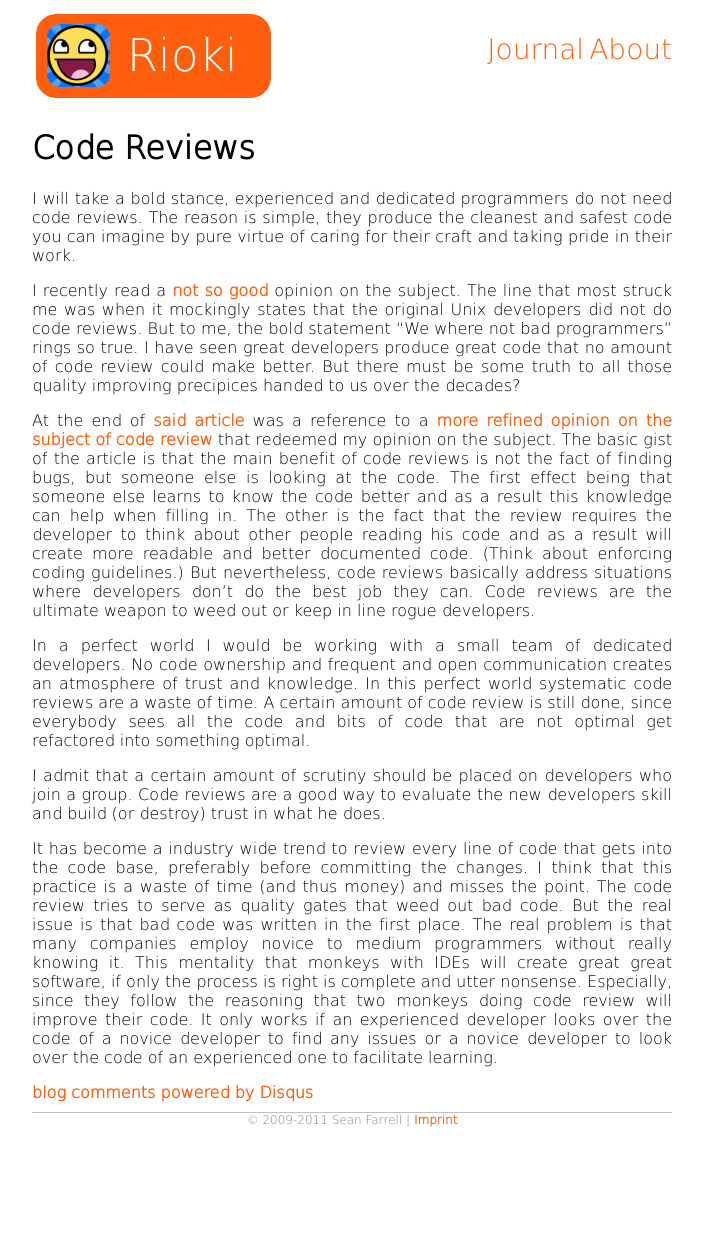
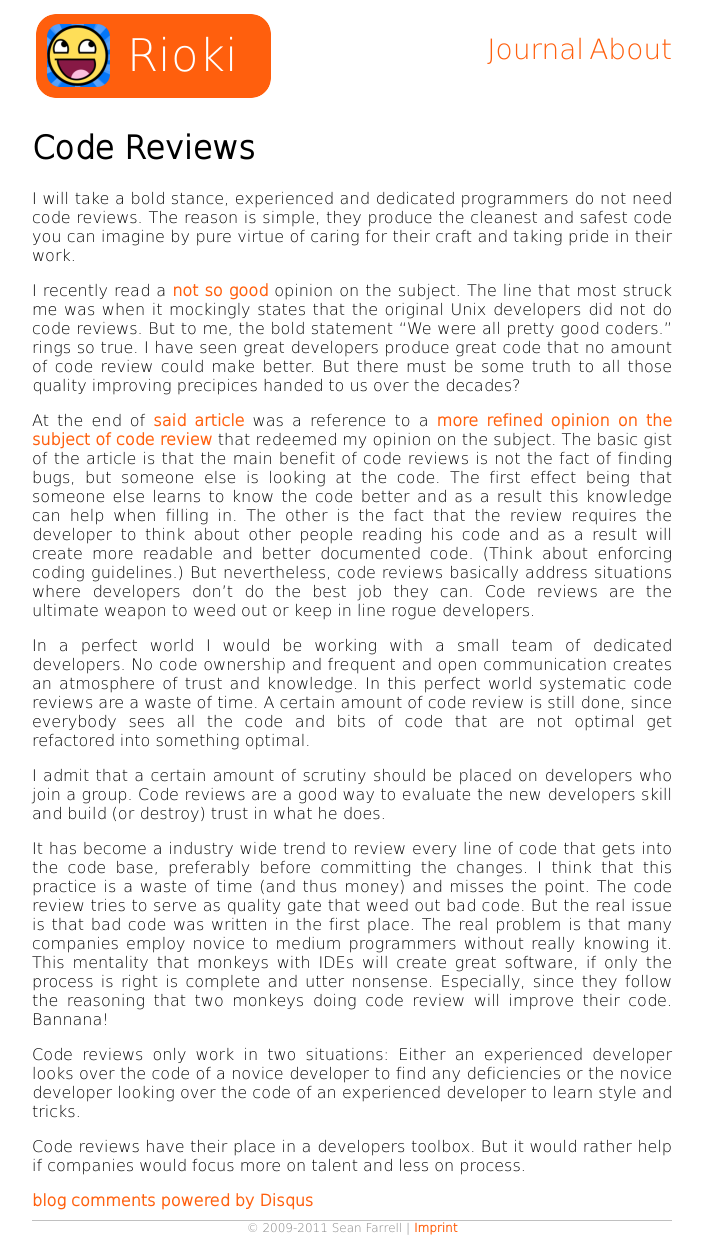
Before and after one commit to rioki/www.rioki.org, a Jekyll site: the page built from _posts/2011-06-14-code-reviews.md, in a window 1280 px wide. Shown: the whole page, without its empty margins (288-991 px from the left). Built offline with Jekyll 4.4.1, drawn with Linux system fonts in a browser that asks for light colours; Markdown is read by kramdown in place of the engine named in the settings; comment, search, counter and statistics services are not loaded; before the commit the page ends 1135 px from its top, so only the background shows below that.

Commit message:
Makes "Code Review" ready for publication.

```diff
--- a/_posts/2011-06-12-code-reviews.md
+++ b/_posts/2011-06-14-code-reviews.md
@@ -10,8 +10,8 @@ in their work.
 
 I recently read a [not so good][1] opinion on the subject. The line that most
 struck me was when it mockingly states that the original Unix developers
-did not do code reviews. But to me, the bold statement "We where not bad
-programmers" rings so true. I have seen great developers produce great code
+did not do code reviews. But to me, the bold statement "We were all pretty good coders."
+rings so true. I have seen great developers produce great code
 that no amount of code review could make better. But there must be some truth
 to all those quality improving precipices handed to us over the decades?
 
@@ -43,15 +43,21 @@ skill and build (or destroy) trust in what he does.
 It has become a industry wide trend to review every line of code that gets into
 the code base, preferably before committing the changes. I think that this
 practice is a waste of time (and thus money) and misses the point. The code
-review tries to serve as quality gates that weed out bad code. But the real
+review tries to serve as quality gate that weed out bad code. But the real
 issue is that bad code was written in the first place. The real problem is
 that many companies employ novice to medium programmers without really knowing
-it. This mentality that monkeys with IDEs will create great great software,
+it. This mentality that monkeys with IDEs will create great software,
 if only the process is right is complete and utter nonsense. Especially,
 since they follow the reasoning that two monkeys doing code review will improve
-their code. It only works if an experienced developer looks over the code of a
-novice developer to find any issues or a novice developer to look over
-the code of an experienced one to facilitate learning.
+their code. Bannana!
 
-[1]: ...
-[2]: ...
+Code reviews only work in two situations: Either an experienced developer looks
+over the code of a novice developer to find any deficiencies or the
+novice developer looking over the code of an experienced developer to learn
+style and tricks.
+
+Code reviews have their place in a developers toolbox. But it would rather help
+if companies would focus more on talent and less on process.
+
+[1]: http://blogs.sas.com/sasdummy/index.php?/archives/264-Are-you-too-good-for-code-reviews.html
+[2]: http://scientopia.org/blogs/goodmath/2011/07/06/things-everyone-should-do-code-review/
```
